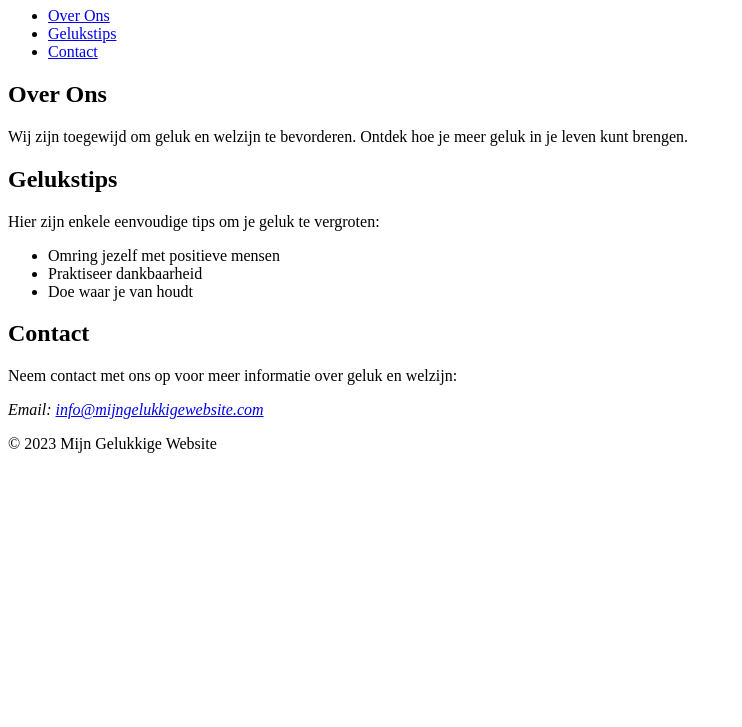
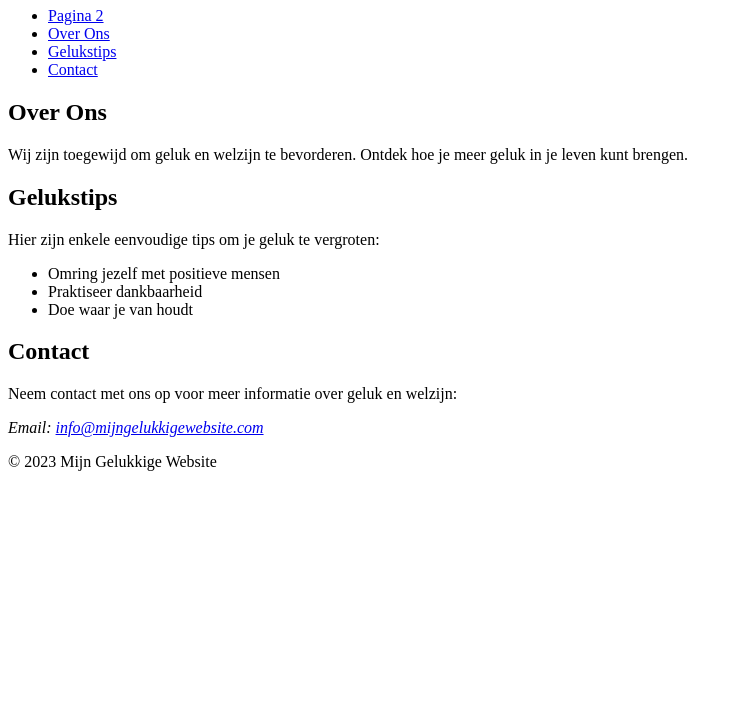
Before and after one commit to wannesdr/geluk-chatgpt, a plain HTML site: page index.html in a window 1280 px wide. Shown: the part 73-800 px from the top of the page, without its empty margins (0-742 px from the left). Drawn offline with Linux system fonts and the light colour scheme.

Commit message:
Update index.html

```diff
--- a/index.html
+++ b/index.html
@@ -11,6 +11,7 @@
 
     <nav>
         <ul>
+            <li><a href="page.html"/a> Pagina 2 </li>
             <li><a href="#over-ons">Over Ons</a></li>
             <li><a href="#gelukstips">Gelukstips</a></li>
             <li><a href="#contact">Contact</a></li>
```
